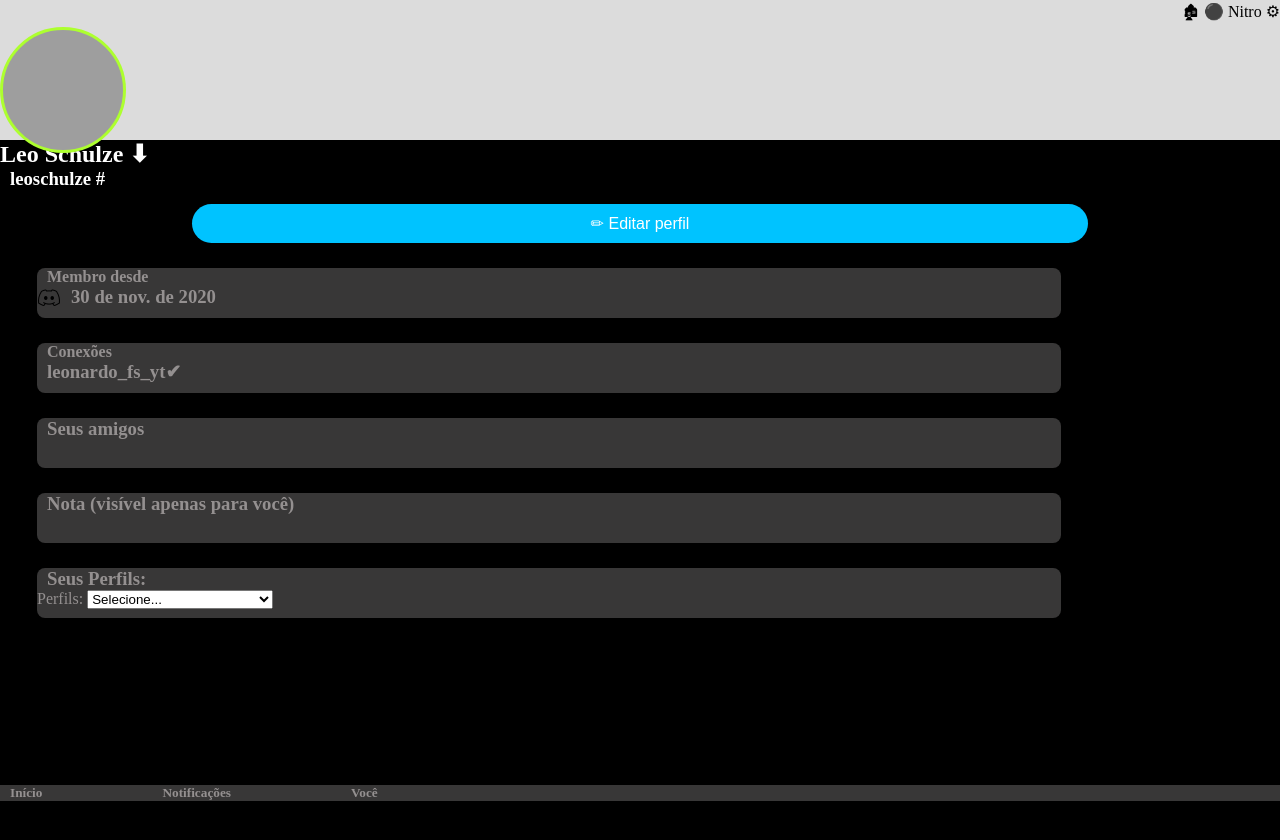
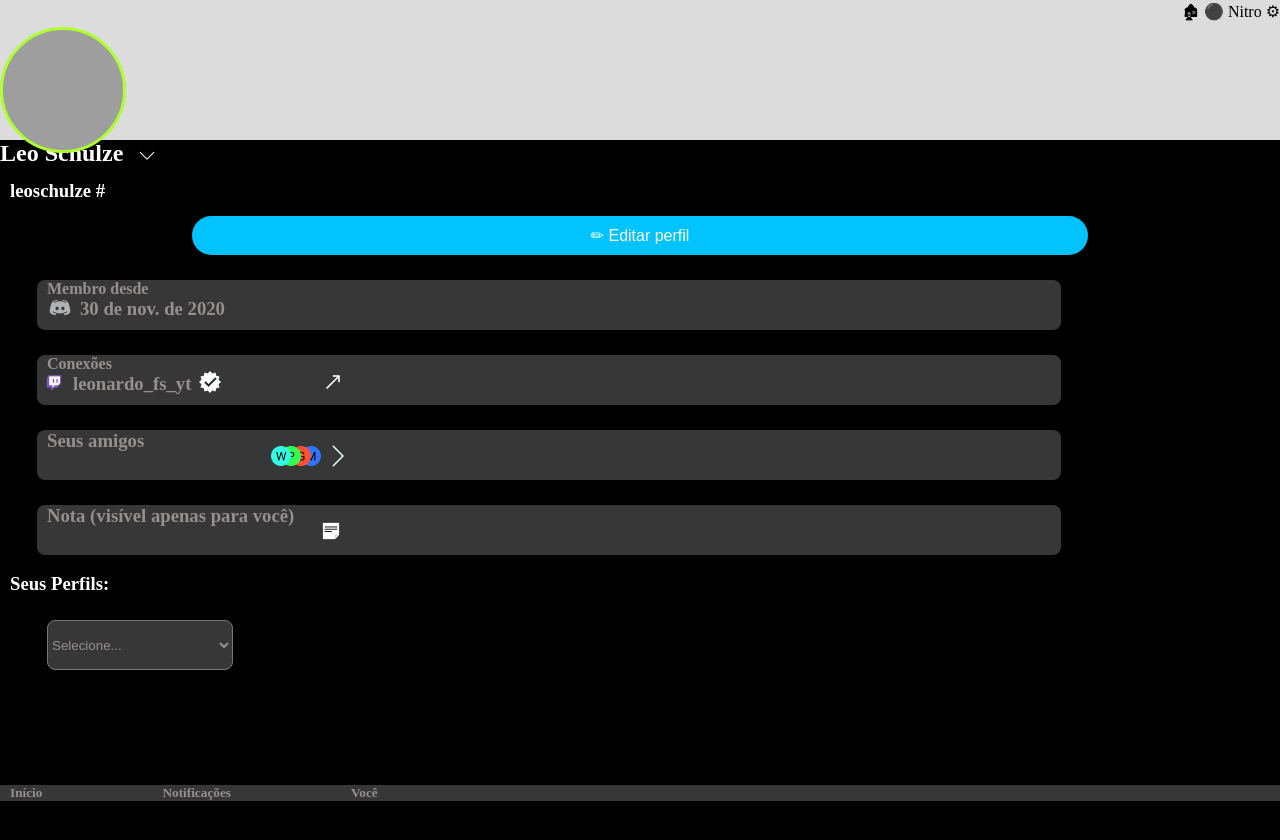
Before and after one commit to leonardoschulze/discord, a plain HTML site: page index.html in a window 1280 px wide. Drawn offline with Linux system fonts and the light colour scheme; grey boxes are pictures that could not be loaded.

Commit message:
UPDATE - feito os toque finais

```diff
--- a/index.html
+++ b/index.html
@@ -21,7 +21,12 @@
     </header>
     <main>
         <div class="main"></div>
-        <h2>Leo Schulze ⬇</h2>
+        <div class="main-flex">
+            <h2>Leo Schulze </h2>
+            <div id="seta-baixo">
+                <img src="imagens/seta_baixo.png" alt="">
+            </div>
+        </div>
         <h3>leoschulze #</h3>
         <div class="editar">
             <button type="submit">✏ Editar perfil</button>
@@ -29,26 +34,63 @@
         <div class="membro">
             <h4>Membro desde</h4>
             <div class="membro-flex">
-                <img src="imagens/2.png">
+                <div id="discord">
+                    <img src="imagens/discord.png">
+                </div>
                 <br>
                 <h3>30 de nov. de 2020</h3>
             </div>
         </div>
         <div class="conexoes">
             <h4>Conexões</h4>
-            <h3>leonardo_fs_yt✔</h3>
+            <div class="conexoes-flex">
+                <div id="twitch">
+                    <img src="imagens/twitch.png" alt="">
+                </div>
+                <h3>leonardo_fs_yt</h3>
+                <div id="verificado">
+                    <img src="imagens/verificado.png" alt="">
+                </div>
+                <div id="seta_cima">
+                    <img src="imagens/seta_cima.png" alt="">
+                </div>
+            </div>
         </div>
         <div class="amigos">
             <h3>Seus amigos</h3>
+            <div class="amigos-flex">
+                <div id="M">
+                    <img src="imagens/Matehus.png" alt="">
+                </div>
+                <div id="G">
+                    <img src="imagens/Gabriel.png" alt="">
+                </div>
+                <div id="P">
+                    <img src="imagens/Paulo.png" alt="">
+                </div>
+                <div id="W">
+                    <img src="imagens/Welington.png" alt="">
+                </div>
+                <div id="seta-direita">
+                    <img src="imagens/seta_direita.png" alt="">
+                </div>
+            </div>
+
         </div>
         <div class="Nota">
-            <h3>Nota (visível apenas para você)</h3>
+            <div class="Nota-flex">
+                <h3>Nota (visível apenas para você)</h3>
+            </div>
+            <div id="nota">
+                <img src="imagens/nota.png" alt="">
+            </div>
         </div>
+        <br>
         <div class="Perfils">
             <h3>Seus Perfils:</h3>
             <div class="form-group">
-                <label for="Perfils">Perfils:</label>
-                <select id="Perfils" required>
+                <label for="Perfils"></label>
+                <select id="Perfilis" required>
                     <option value="">Selecione...</option>
                     <option>Leozin_da_Quebrada</option>
                     <option>Gato_do_Mato</option>
--- a/style.css
+++ b/style.css
@@ -79,6 +79,7 @@ button{
 
 .membro-flex {
     display:flex;
+    margin-left: 10px;
 }
 
 .main {
@@ -141,19 +142,12 @@ h4{
     margin-left: 10px;
 }
 
-.inicio{
-
-}
-
-.notificacao{
-
-}
 
 .perfil{
     margin-right: 10px;
 }
 
-.Perfils {
+#Perfilis {
     background-color: rgb(56, 55, 55);
     color: rgb(148, 144, 144);
     max-width: 80%;
@@ -163,7 +157,76 @@ h4{
     height: 50px;
 }
 
+
 .form-group {
     margin-bottom: 20px;
+    margin-left: 10px;
 
 }
+
+#twitch{
+    margin-left: -12px;
+    margin-top: -15px;
+    margin-right: -15px;
+}
+
+.conexoes-flex {
+    display: flex;
+    margin-left: 5px;
+}
+
+#verificado {
+    margin-top: -15px;
+    margin-left: -5px;
+}
+
+#seta_cima {
+    margin-top: -15px;
+    margin-left: 75px;
+}
+
+#discord {
+    margin-left: -12px;
+    margin-top: -15px;
+    margin-right: -15px;
+}
+
+.Nota-flex {
+    display: flex;
+}
+
+#nota {
+    margin-top: -20px;
+    margin-left: 270px;
+}
+
+#M {
+    margin-top: -20px;
+    margin-left: 250px;
+}
+#G {
+    margin-top: -48px;
+    margin-left: 240px;
+}
+#P {
+    margin-top: -48px;
+    margin-left: 230;
+}
+
+#W {
+    margin-top: -48px;
+    margin-left: 220px;
+}
+
+#seta-direita {
+    margin-top: -48px;
+    margin-left: 275px;
+}
+
+#seta-baixo {
+    margin-top: -8px;
+}
+
+.main-flex {
+    display: flex;
+}
```
Also changed, not shown: imagens/#.png (added), imagens/2.png (deleted), imagens/6.png (added), imagens/Gabriel.png (added), imagens/Matehus.png (added), imagens/Paulo.png (added), imagens/Welington.png (added), imagens/discord.png (added), imagens/nota.png (added), imagens/seta_baixo.png (added), imagens/seta_cima.png (added), imagens/seta_direita.png (added), imagens/twitch.png (added), imagens/verificado.png (added).
